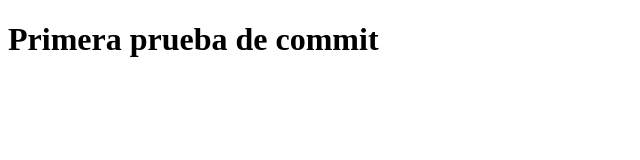
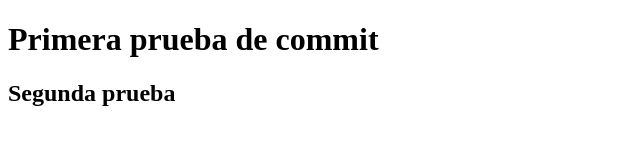
Before and after one commit to FaKevin/mysqlconect, a website: page index.html in a window 1280 px wide. Shown: the whole page, without its empty margins (0-640 px from the left). Drawn offline with Linux system fonts and the light colour scheme.

Commit message:
segunda prueba

```diff
--- a/index.html
+++ b/index.html
@@ -8,5 +8,6 @@
 </head>
 <body>
     <h1>Primera prueba de commit</h1>
+    <h2>Segunda prueba</h2>
 </body>
 </html>
```
